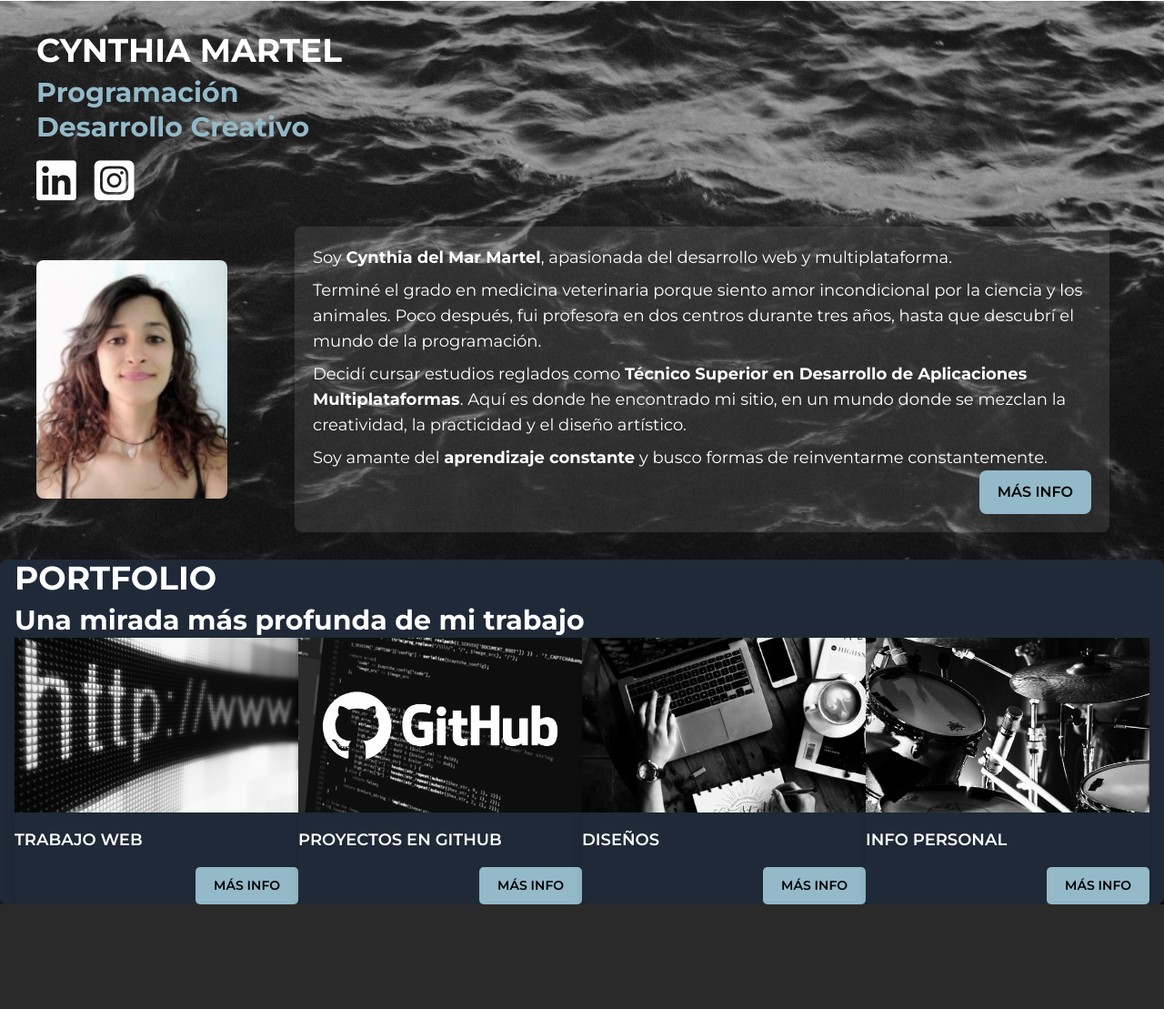
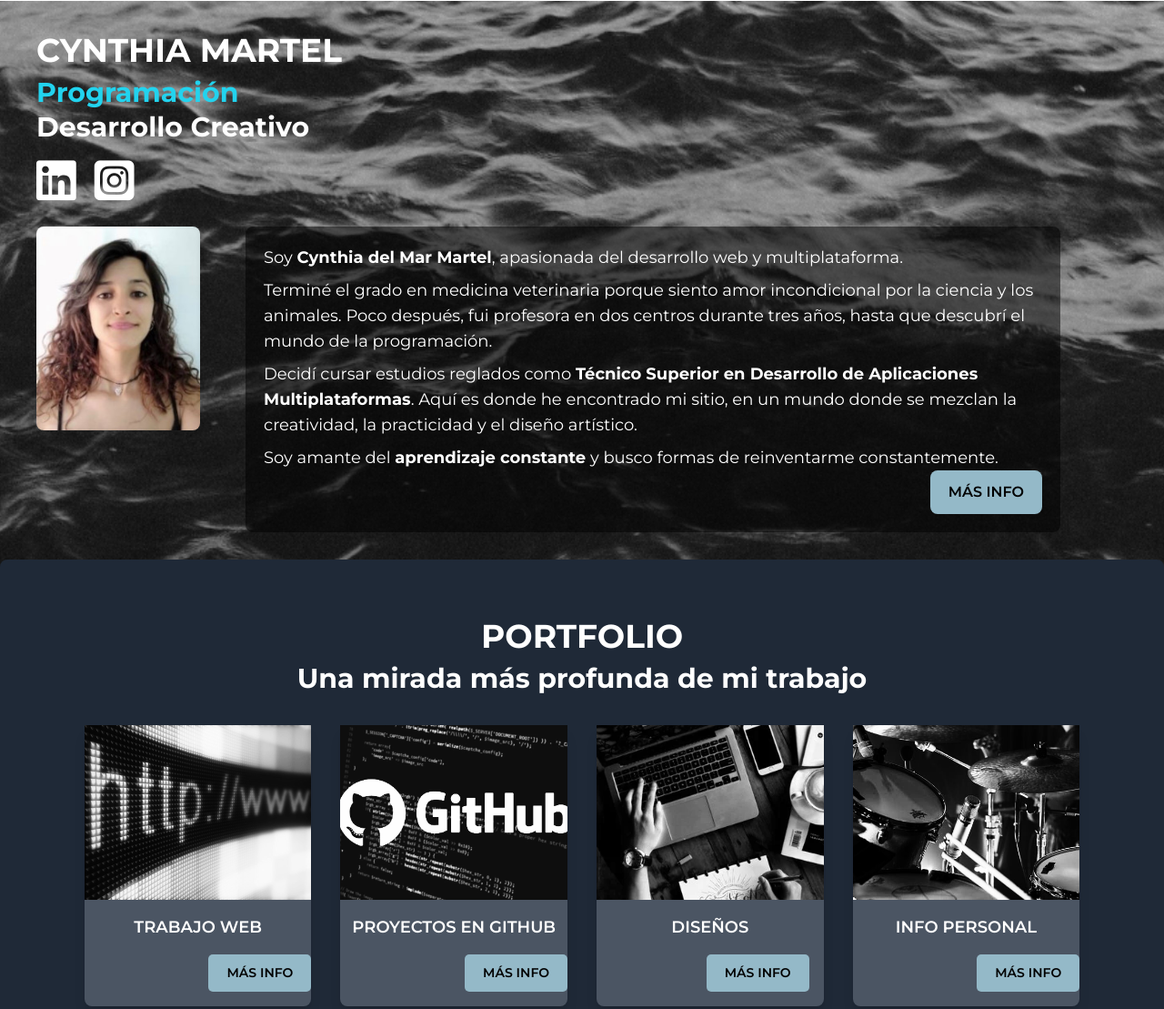
Before and after one commit to CynthiaMartel/CynthiaMartel.github.io, a website: page index_b.html in a window 1280 px wide. Shown: the part 80-1189 px from the top of the page at 91% size. Before the commit the page ends 1074 px from the top, so only its background shows below. Drawn offline with nearby package versions, Linux system fonts and the light colour scheme.

Commit message:
cambios dancyn

```diff
--- a/css/estilos.css
+++ b/css/estilos.css
@@ -81,7 +81,7 @@ i:hover{
 
 /* Imagen: ajusta su tamaño */
 .contenedor-sobremi img {
-    width: 210px; /* Puedes ajustar el ancho según lo necesites */
+    width: 180px; /* Puedes ajustar el ancho según lo necesites */
     height: auto; /* Mantén la proporción de la imagen */
     border-radius: 8px; /* Opcional: Añade bordes redondeados a la imagen */
 }
--- a/index_b.html
+++ b/index_b.html
@@ -6,6 +6,9 @@
     <title>Portfolio Cynthia Martel</title>
     <!-- Enlazar el archivo output.css generado por Tailwind -->
     <link rel="stylesheet" href="./dist/output.css">
+
+    <script src="https://cdn.tailwindcss.com"></script>
+
     <!-- Estilos personalizados-->
     <link rel="stylesheet" href="./css/estilos.css">
     <!-- Librería de fonts-->
@@ -33,7 +36,7 @@
       <section id="contenedor-mepresento" class="section-padding bg-[url('/imagenes/GrisMar3.png')] bg-cover bg-center">
         <section id="inicio" class="section-padding">
           <h2 class="text-4xl font-bold text-white mt-5">CYNTHIA MARTEL</h2>
-          <h3 class="profesion1 text-3xl font-bold text-white leading-tight mt-2">Programación</h3>
+          <h3 class="profesion1 text-3xl font-bold leading-tight mt-2 text-cyan-400">Programación</h3>
           <h3 class="profesion2 text-3xl font-bold text-white leading-tight">Desarrollo Creativo</h3>
           <ul id="redessociales">
             <li class="linkedin"><a href="https://www.linkedin.com/in/cynthia-del-mar-martel-mart%C3%ADn-73b066186/" target="_blank"><i class="fa-brands fa-linkedin"></i></a></li>
@@ -41,9 +44,9 @@
           </ul>
         </section>
         <section id="sobremi" class="section-padding">
-          <section class="contenedor-sobremi flex items-start space-x-6">
+          <section class="contenedor-sobremi flex items-start">
             <img src="imagenes/cyn_foto_cv_250.jpeg" alt="Foto Cynthia Martel" class="h-48 w-48 object-cover rounded-full">
-            <section class="text-lg max-w-4xl w-full text-white p-5 rounded-lg bg-opacity-10 bg-white space-y-2">
+            <section class="text-lg max-w-4xl w-full text-white p-5 rounded-lg bg-opacity-50 bg-black space-y-2 ml-0">
               <p>Soy <strong>Cynthia del Mar Martel</strong>, apasionada del desarrollo web y multiplataforma.</p>
               <p>Terminé el grado en medicina veterinaria porque siento amor incondicional por la ciencia y los animales. Poco después, fui profesora en dos centros durante tres años, hasta que descubrí el mundo de la programación.</p>
               <p>Decidí cursar estudios reglados como <strong>Técnico Superior en Desarrollo de Aplicaciones Multiplataformas</strong>. Aquí es donde he encontrado mi sitio, en un mundo donde se mezclan la creatividad, la practicidad y el diseño artístico.</p>
@@ -60,9 +63,10 @@
           <div class="container mx-auto px-4">
             <h2 class="text-4xl font-bold text-white">PORTFOLIO</h2>
             <h3 class="text-3xl font-bold text-white leading-tight mt-2">Una mirada más profunda de mi trabajo</h3>
+
             <div class="flex flex-wrap justify-center gap-8 mt-8">
               <!-- Card 1 -->
-              <div class="bg-gray-800 rounded-lg shadow-lg w-full sm:w-1/2 lg:w-1/4">
+              <div class="bg-gray-600 rounded-lg shadow-lg w-full sm:w-1/2 lg:w-1/5">
                 <img src="./imagenes/webPortfolio.png" alt="Portfolio 1" class="w-full h-48 object-cover">
                 <p class="text-white text-lg font-semibold mt-4">TRABAJO WEB</p>
                 <div class="mt-4 mb-4">
@@ -74,7 +78,7 @@
                 </div>
               </div>
               <!-- Card 2 -->
-              <div class="bg-gray-800 rounded-lg shadow-lg w-full sm:w-1/2 lg:w-1/4">
+              <div class="bg-gray-600 rounded-lg shadow-lg w-full sm:w-1/2 lg:w-1/5">
                 <img src="./imagenes/githubcodigo.png" alt="Portfolio 2" class="w-full h-48 object-cover">
                 <p class="text-white text-lg font-semibold mt-4">PROYECTOS EN GITHUB</p>
                 <div class="mt-4 mb-4">
@@ -86,19 +90,19 @@
                 </div>
               </div>
               <!-- Card 3 -->
-              <div class="bg-gray-800 rounded-lg shadow-lg w-full sm:w-1/2 lg:w-1/4">
+              <div class="bg-gray-600 rounded-lg shadow-lg w-full sm:w-1/2 lg:w-1/5">
                 <img src="./imagenes/DiseñosPortfolio.png" alt="Portfolio 3" class="w-full h-48 object-cover">
                 <p class="text-white text-lg font-semibold mt-4">DISEÑOS</p>
                 <div class="mt-4 mb-4">
                   <a href="#">
                     <div class="masinfo">
-                        <button type="button" class="bg-blue-500 text-white p-2 rounded">MÁS INFO</button>
+                        <button type="button" class="bg-blue-500 text-white p-2 rounded mb-4 mr-4">MÁS INFO</button>
                     </div>
                 </a>
                 </div>
               </div>
               <!-- Card 4 -->
-              <div class="bg-gray-800 rounded-lg shadow-lg w-full sm:w-1/2 lg:w-1/4">
+              <div class="bg-gray-600 rounded-lg shadow-lg w-full sm:w-1/2 lg:w-1/5">
                 <img src="./imagenes/batteriaPortofolio.png" alt="Portfolio 4" class="w-full h-48 object-cover">
                 <p class="text-white text-lg font-semibold mt-4">INFO PERSONAL</p>
                 <div class="mt-4 mb-4">
```
Also changed, not shown: pruebas.html (added, +22 -0 lines).
